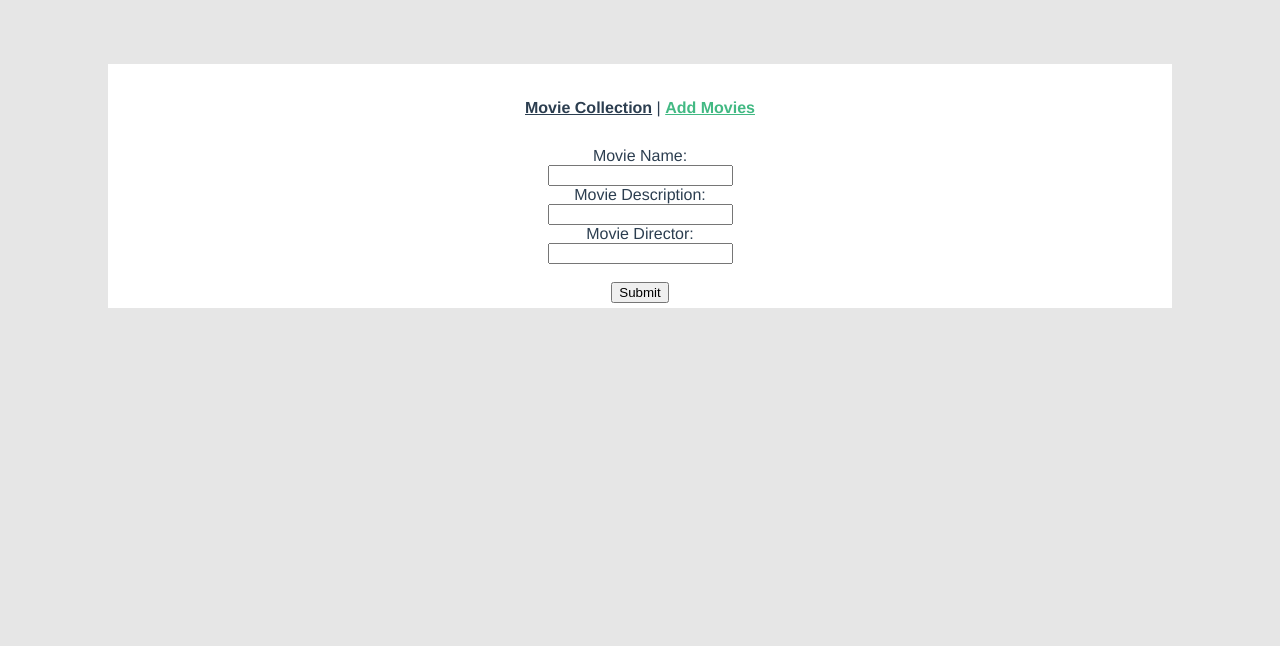
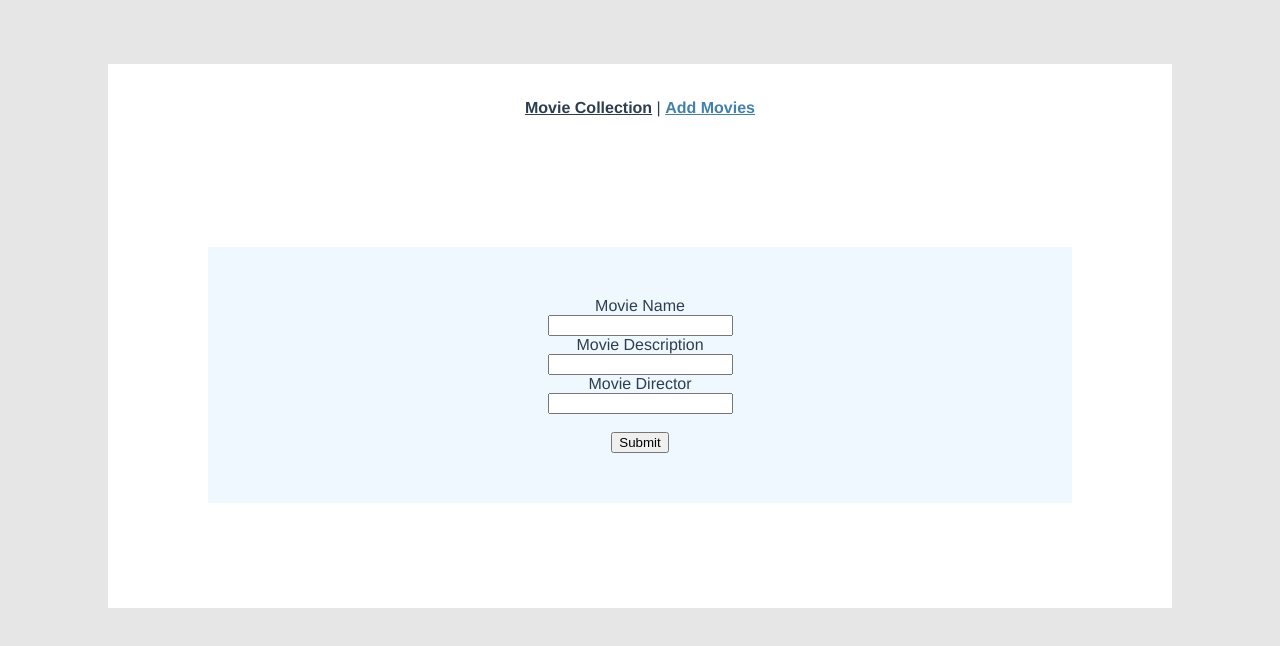
Before and after one commit to eceCaliskan/movie-collection, a Vue app: page /about in a window 1280 px wide. Shown: the top 646 px of the page. Built offline with nearby package versions, Linux system fonts and the light colour scheme.

Commit message:
adding styling

```diff
--- a/src/App.vue
+++ b/src/App.vue
@@ -34,6 +34,6 @@
 }
 
 #nav a.router-link-exact-active {
-  color: #42b983;
+  color: #4381aa;
 }
 </style>
--- a/src/views/About.vue
+++ b/src/views/About.vue
@@ -1,10 +1,10 @@
 <template>
  <form  >
-  <label for="fname">Movie Name:</label><br>
+  <label for="fname">Movie Name</label><br>
   <input type="text" id="fname" name="fname"  v-model="bname"><br>
-  <label for="lname">Movie Description:</label><br>
+  <label for="lname">Movie Description</label><br>
   <input type="text" id="lname" name="lname" v-model="description"><br>
-  <label for="lname">Movie Director:</label><br>
+  <label for="lname">Movie Director</label><br>
   <input type="text" id="lname" name="lname" v-model="director"><br><br>
   <input type="submit" value="Submit" v-on:click="addmovie">
 </form>
@@ -53,3 +53,11 @@ export default {
 
 }
 </script>
+<style scoped>
+form{
+  background-color: aqua;
+  margin: 100px;
+   background-color: aliceblue;
+   padding: 50px;
+}
+</style>
--- a/src/views/Home.vue
+++ b/src/views/Home.vue
@@ -1,18 +1,23 @@
 <template>
 <div id="ok">
-    <h1><i>Movie Collection</i></h1>
+    <h1>Movie Collection</h1>
 </div>
+
  <li v-for="movie in movieList" :key="movie.id">
+   <div id="cart">
    <!--img  v-if="movie.id==1" src='@/assets/midnight.jpg' >
  <img  v-if="movie.id==2" src='@/assets/inception.jpg' -->
 
-<h4>{{movie.name}}</h4>
+<h2>{{movie.name}}</h2>
 <p>{{movie.description}}</p>
-<p>{{movie.director}}</p>
+<b><p>{{movie.director}}</p></b>
 
 <button class="button-81" v-on:click="remove(movie.id)">Remove</button>
  <hr style="width:80%;text-align:center;">
+
+  </div>
  </li>
+
 <About @addmovie="addmovie"/>
 <!--button class="button-81" v-on:click="index -=1">Back</button>
 
@@ -75,20 +80,26 @@ li{
   list-style: none;
 }
 
-h4{
-  color: green;
+h2{
+  color: rgb(110, 161, 219);
 }
 
 #app {
   font-family: Avenir, Helvetica, Arial, sans-serif;
   -webkit-font-smoothing: antialiased;
   -moz-osx-font-smoothing: grayscale;
-  text-align: center;
   color: #2c3e50;
   margin-top: 8vh;
   margin-left: 100px;
   margin-right: 100px;
 
+}
+
+#cart{
+  background-color: aliceblue;
+  margin-right: 100px;
+   margin-left: 100px;
+     margin-bottom: 50px;
 }
 
 div{
```
